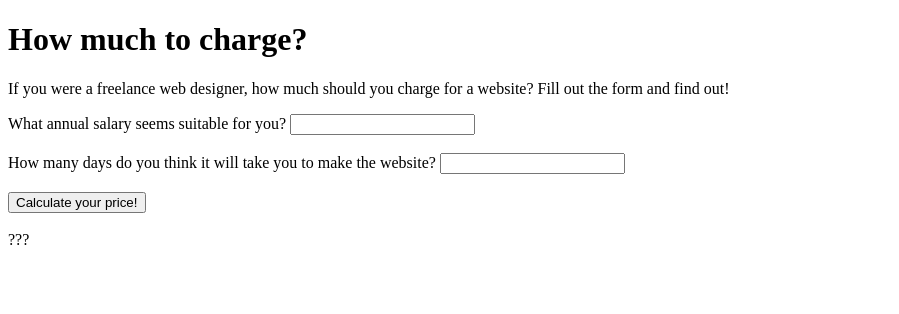
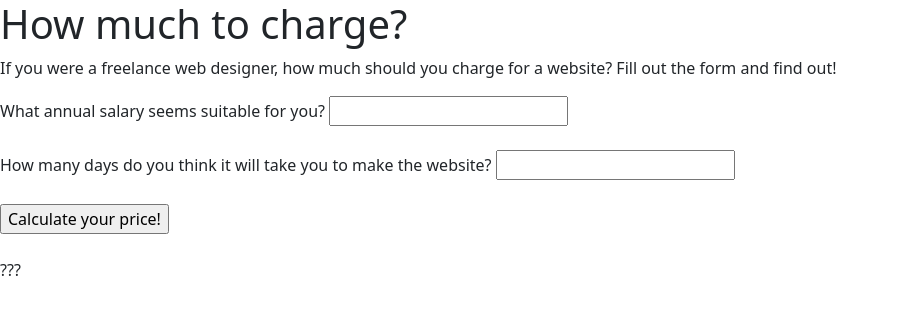
Before and after one commit to hughtml/cm4025lab1, a plain HTML site: page frontend/myWebPage.html in a window 1280 px wide. Shown: the whole page, without its empty margins (0-899 px from the left). Drawn offline with nearby package versions, Linux system fonts and the light colour scheme.

Commit message:
Adding Bootstrap to head tag.

```diff
--- a/frontend/myWebPage.html
+++ b/frontend/myWebPage.html
@@ -1,7 +1,10 @@
 <!DOCTYPE html>
 <html lang="en">
 <head>
+  <meta charset="utf-8">
+  <meta name="viewport" content="width=device-width, initial-scale=1">
   <title>Price Calculator</title>
+  <link href="https://cdn.jsdelivr.net/npm/bootstrap@5.3.2/dist/css/bootstrap.min.css" rel="stylesheet" integrity="sha384-T3c6CoIi6uLrA9TneNEoa7RxnatzjcDSCmG1MXxSR1GAsXEV/Dwwykc2MPK8M2HN" crossorigin="anonymous">
 </head>
 <body>
 
```
Also changed, not shown: 1 other file.
